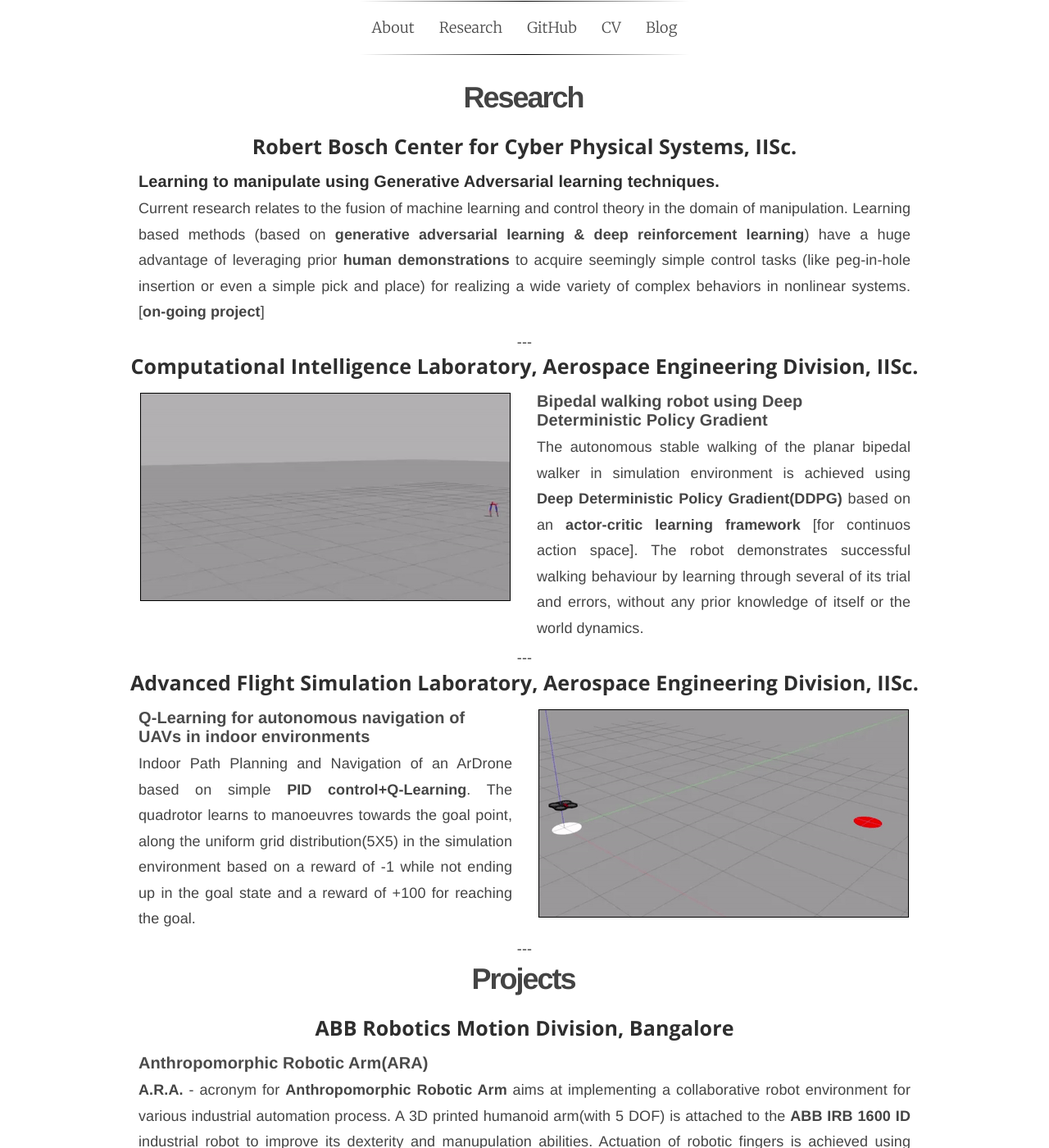
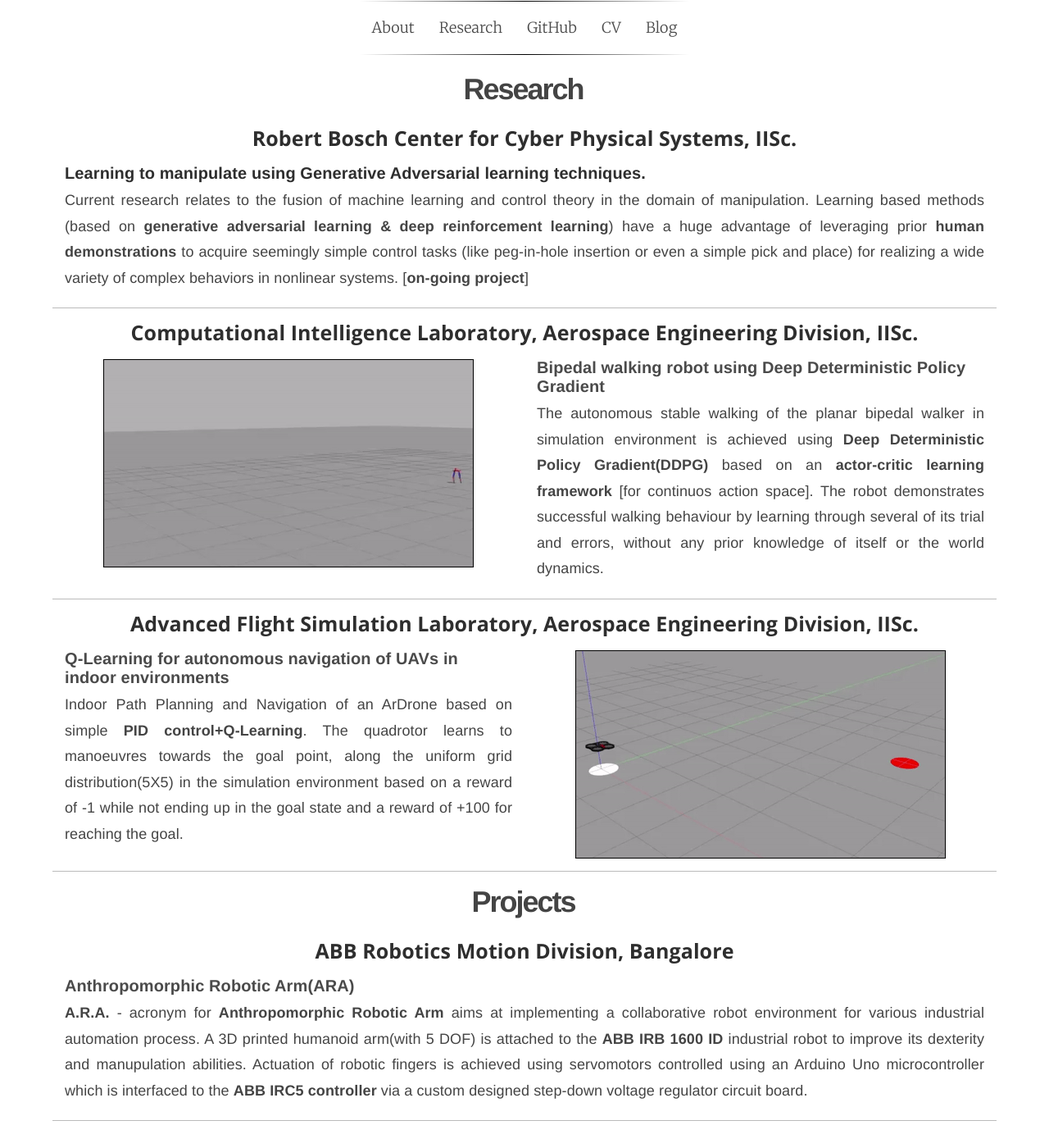
Before and after one commit to navuboy/navuboy.github.io, a Jekyll site: the page built from research.html, in a window 1280 px wide and 1400 px high. Shown: the whole window at 82% size. Built offline with Jekyll 4.4.1, drawn with Linux system fonts in a browser that asks for light colours; some web fonts are replaced.

Commit message:
minimal updates

```diff
--- a/_includes/research.md
+++ b/_includes/research.md
@@ -1,5 +1,5 @@
 
-<main class="content" role="main" style="padding-left: 90px; padding-right:90px; padding-top:10px; padding-bottom:10px; ">
+
 
 <!-- <h1 class="rsection">Publications</h1>
 
@@ -191,5 +191,3 @@
     </div>
   </div>
 </div> -->
-
-</main>
```
